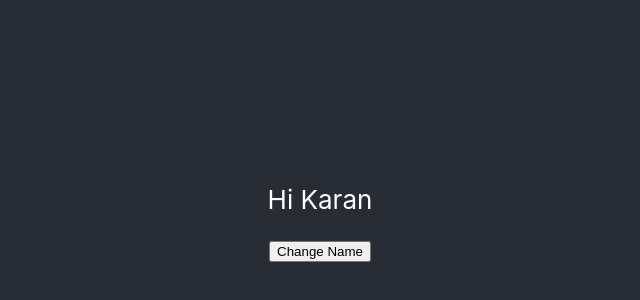
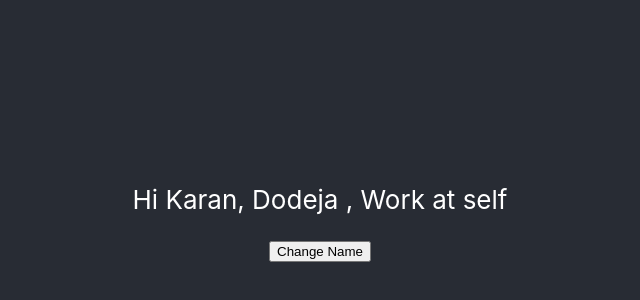
Before and after one commit to Karan-Dodeja/reactt, a React (Create React App) app in the folder monsters-rolodex/: page / in a window 1280 px wide. Shown: the part 190-490 px from the top of the page, without its empty margins (320-960 px from the left). Built offline with nearby package versions, Linux system fonts and the light colour scheme.

Commit message:
Shallow Merge Class Component

```diff
--- a/monsters-rolodex/src/App.js
+++ b/monsters-rolodex/src/App.js
@@ -7,7 +7,8 @@ class App extends Component {
   constructor() {
     super();
     this.state = {
-      name : 'Karan'
+      name : { firstName: 'Karan', lastName: 'Dodeja'},
+      company: 'self'
     }
   }
 
@@ -16,10 +17,10 @@ return (
 <div className="App">
       <header className="App-header">
         <p>
-          Hi {this.state.name}
+        Hi {this.state.name.firstName}, {this.state.name.lastName} , Work at {this.state.company}
         </p>
         <button onClick={() => {
-          this.setState({name : 'Karan 1'})
+          this.setState({name : { firstName: 'Karan 1', lastName: 'Dodeja 1'}})
         }}>Change Name</button>
       </header>
     </div>
```
